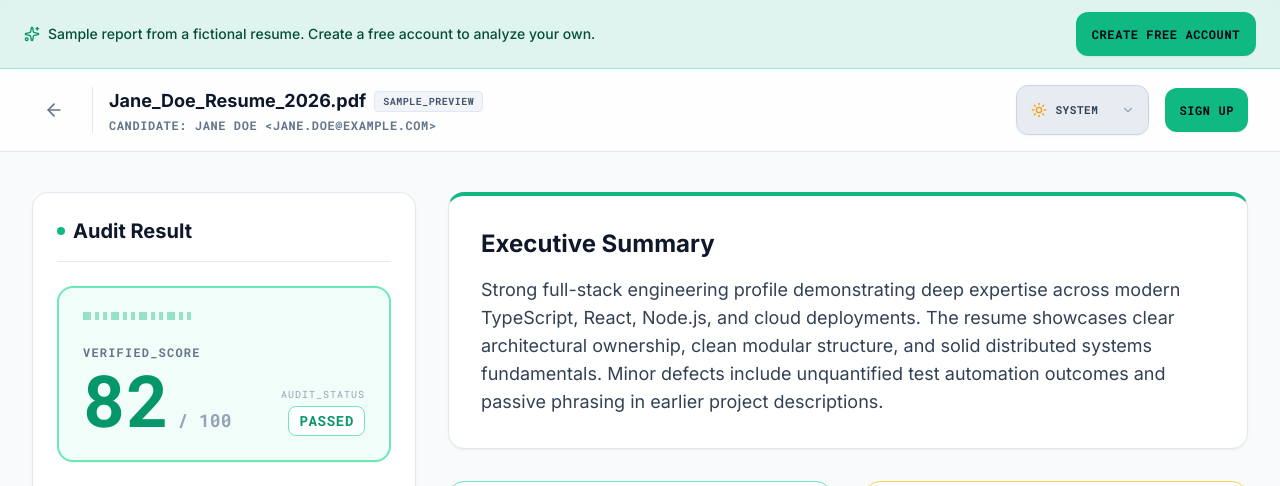
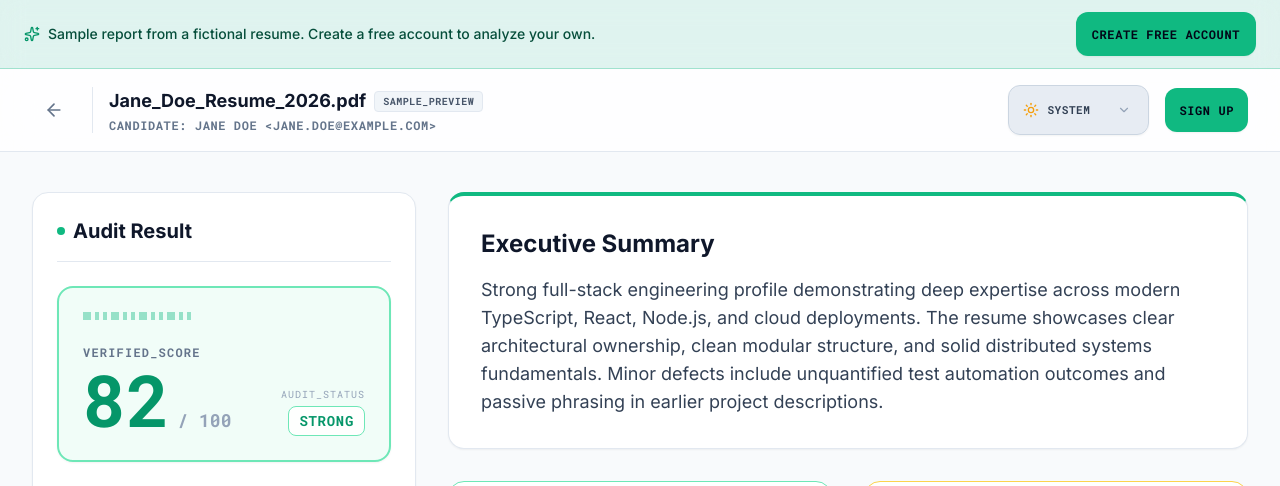
Before and after one commit to Rajksri02/resumeiq, a React (Vite) app in the folder client/: page /demo in a window 1280 px wide. Shown: the top 486 px of the page. Built offline with nearby package versions, Linux system fonts and the light colour scheme; no server answers.

Commit message:
fix(ui): enlarge touch targets and rename score status labels

```diff
--- a/client/src/components/ScoreGauge.jsx
+++ b/client/src/components/ScoreGauge.jsx
@@ -76,7 +76,7 @@ const ScoreGauge = ({ score }) => {
         <div className="flex flex-col items-end shrink-0">
           <span className="text-[10px] font-mono text-slate-400 dark:text-slate-500 tracking-widest mb-1">AUDIT_STATUS</span>
           <span className={`text-xs sm:text-sm font-mono font-bold tracking-wider px-2.5 py-1 border ${borderClass} ${colorClass} bg-white/90 dark:bg-slate-950/60 rounded-lg shadow-xs`}>
-            {isFinished ? (score >= 75 ? 'PASSED' : score >= 50 ? 'REVIEW' : 'FAILED') : 'CALCULATING'}
+            {isFinished ? (score >= 75 ? 'STRONG' : score >= 50 ? 'FAIR' : 'NEEDS WORK') : 'CALCULATING'}
           </span>
         </div>
       </div>
--- a/client/src/components/ThemeToggle.jsx
+++ b/client/src/components/ThemeToggle.jsx
@@ -68,7 +68,7 @@ const ThemeToggle = ({ showLabel = false, className = '' }) => {
           aria-haspopup="true"
           aria-expanded={isOpen}
           title="Choose theme (Light, Dark, System)"
-          className="p-2 min-h-[44px] min-w-[36px] flex items-center justify-center rounded-lg text-slate-400 hover:text-slate-700 dark:hover:text-slate-200 transition-colors focus-visible:outline-none focus-visible:ring-2 focus-visible:ring-emerald-500"
+          className="p-2 min-h-[44px] min-w-[44px] flex items-center justify-center rounded-lg text-slate-400 hover:text-slate-700 dark:hover:text-slate-200 transition-colors focus-visible:outline-none focus-visible:ring-2 focus-visible:ring-emerald-500"
         >
           <ChevronDown className={`w-3.5 h-3.5 transition-transform duration-200 ${isOpen ? 'rotate-180' : ''}`} />
         </button>
```
